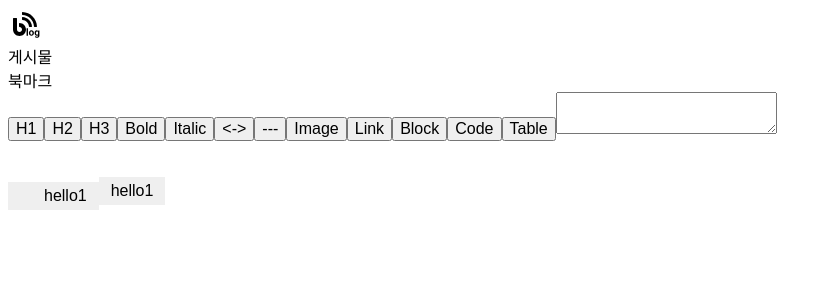
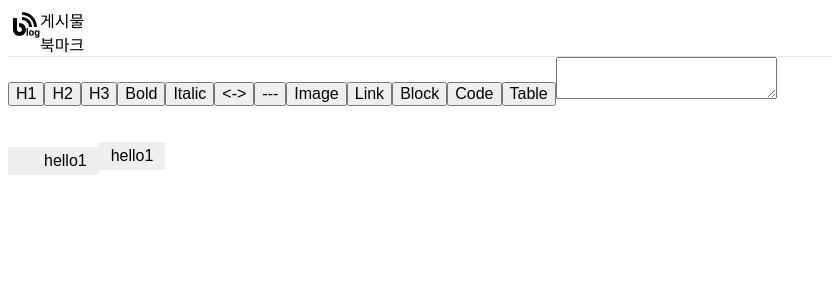
Before and after one commit to Kim-Jin-Uk/blog-with-mark-down-editor, a Next.js app: page / in a window 1280 px wide. Shown: the top 300 px of the page, without its empty margins (0-832 px from the left). Built offline with nearby package versions, Linux system fonts and the light colour scheme.

Commit message:
DESIGN: 헤더 컴포넌트 관련 디자인 설정

```diff
--- a/src/styles/base/global.scss
+++ b/src/styles/base/global.scss
@@ -4,3 +4,8 @@
   box-sizing: border-box;
   font-size: $font-size-base;
 }
+
+header {
+  display: flex;
+  border-bottom: 1px solid map-get($colors, "gray");
+}
```
